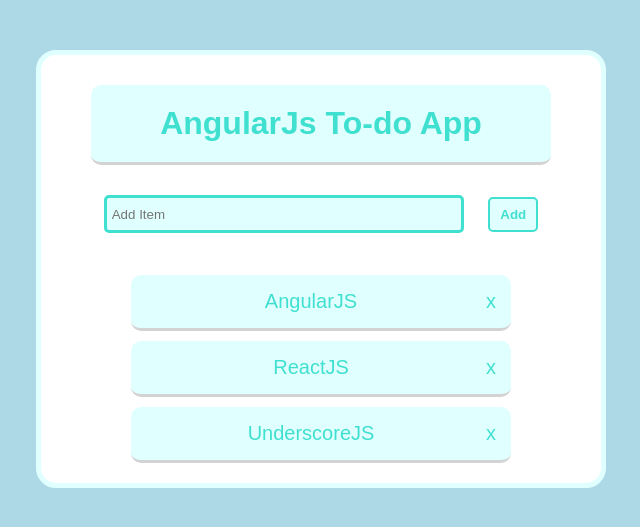
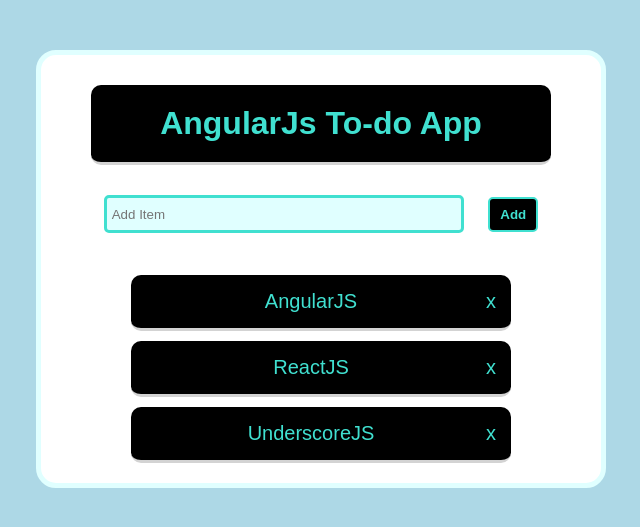
Before and after one commit to vuckrishna/vuckrishna.github.io, a PHP site: page / in a window 1280 px wide. Shown: the top 527 px of the page, without its empty margins (319-959 px from the left). Run offline with PHP 8.4, Linux system fonts and the light colour scheme; some libraries are stand-ins or nearby versions.

Commit message:
Update style.css

```diff
--- a/todoapp-angularjs/style.css
+++ b/todoapp-angularjs/style.css
@@ -14,7 +14,7 @@
 }
 h1 {
     text-align: center;
-    background-color: lightcyan;
+    background-color: black;
     padding: 20px 0px;
     /* margin-top: 0px; */
     margin: 30px 20px;
@@ -32,7 +32,7 @@
 li {
     /* border-bottom: 1px solid #ededed; */
     border-bottom: 3px solid lightgrey;
-    background-color: lightcyan;
+    background-color: black;
     padding: 15px 5px;
     margin-bottom: 10px;
     margin-left: 60px;
@@ -65,7 +65,7 @@
     margin: 0px 10px;
     border-radius: 5px;
     font-weight: 700;
-    background-color: lightcyan;
+    background-color: black;
     border: 2px solid turquoise;
     color: turquoise;
 }
```
